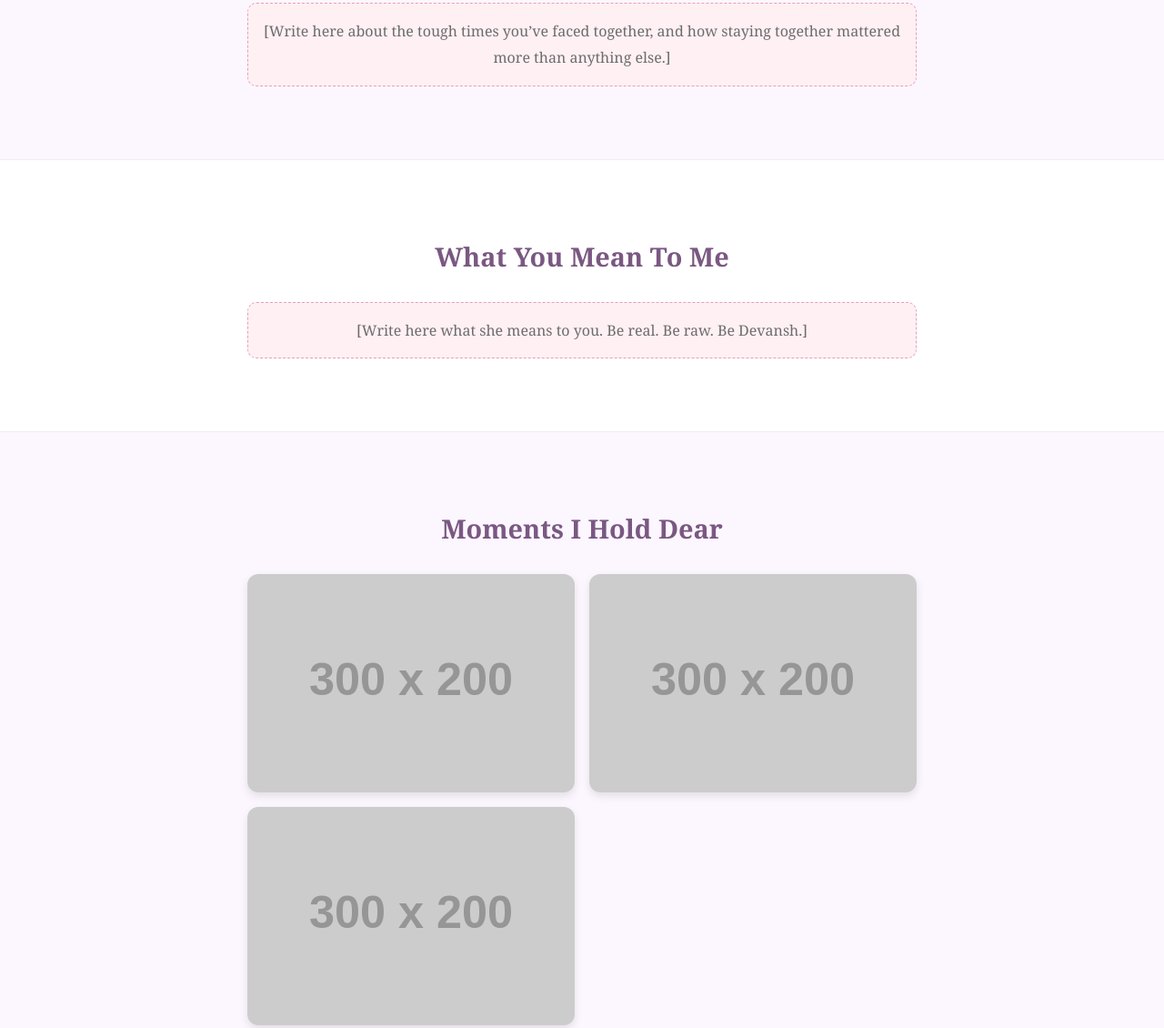
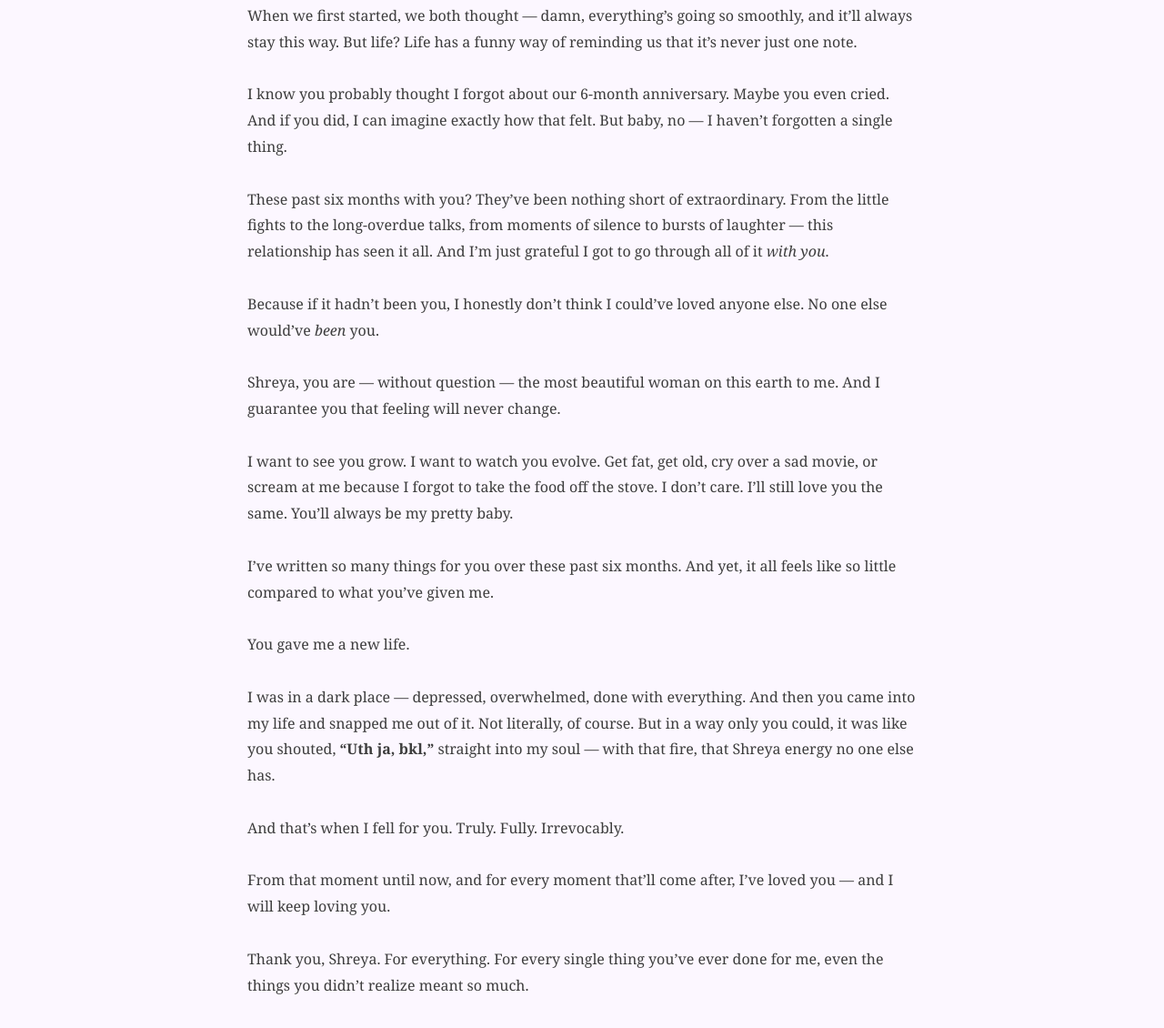
Before and after one commit to kelopronan/SH, a plain HTML site: page index.html in a window 1280 px wide. Shown: the part 1237-2367 px from the top of the page at 91% size. Drawn offline with Linux system fonts and the light colour scheme; placeholder pictures from the web are drawn by us.

Commit message:
Update index.html

```diff
--- a/index.html
+++ b/index.html
@@ -19,7 +19,7 @@
     <div class="container">
       <h2>Today Marks 6 Months</h2>
       <p class="quote">
-        "To celebrate the small things in life is what makes us human, and we as humans have seemed to forget that for quite a long time."
+        "To celebrate the small things in life is what makes us human, and we as humans have seemingly forgotten that for quite a long time."
         <br><span class="author">– Devansh Tiwary</span>
       </p>
     </div>
@@ -30,7 +30,7 @@
       <h2>Our Timeline</h2>
       <ul class="timeline-list">
         <li><strong>14 November</strong> – The day we began ❤️</li>
-        <li><strong>14 May</strong> – Six beautiful months later</li>
+        <li><strong>14 May</strong> – Six(or seven as my darling says it) beautiful months later</li>
         <li><em>...and everything in between</em></li>
       </ul>
     </div>
@@ -39,7 +39,40 @@
   <section class="story section">
     <div class="container">
       <h2>The Ups and Downs</h2>
-      <p class="placeholder">[Write here about the tough times you’ve faced together, and how staying together mattered more than anything else.]</p>
+      <div class="parchment">
+  <p>
+    When we first started, we both thought — damn, everything’s going so smoothly, and it’ll always stay this way. But life? Life has a funny way of reminding us that it’s never just one note.
+    <br><br>
+    I know you probably thought I forgot about our 6-month anniversary. Maybe you even cried. And if you did, I can imagine exactly how that felt. But baby, no — I haven’t forgotten a single thing.
+    <br><br>
+    These past six months with you? They’ve been nothing short of extraordinary. From the little fights to the long-overdue talks, from moments of silence to bursts of laughter — this relationship has seen it all. And I’m just grateful I got to go through all of it <em>with you</em>.
+    <br><br>
+    Because if it hadn’t been you, I honestly don’t think I could’ve loved anyone else. No one else would’ve <em>been</em> you.
+    <br><br>
+    Shreya, you are — without question — the most beautiful woman on this earth to me. And I guarantee you that feeling will never change.
+    <br><br>
+    I want to see you grow. I want to watch you evolve. Get fat, get old, cry over a sad movie, or scream at me because I forgot to take the food off the stove. I don’t care. I’ll still love you the same. You’ll always be my pretty baby.
+    <br><br>
+    I’ve written so many things for you over these past six months. And yet, it all feels like so little compared to what you’ve given me.
+    <br><br>
+    You gave me a new life.
+    <br><br>
+    I was in a dark place — depressed, overwhelmed, done with everything. And then you came into my life and snapped me out of it. Not literally, of course. But in a way only you could, it was like you shouted, <strong>“Uth ja, bkl,”</strong> straight into my soul — with that fire, that Shreya energy no one else has.
+    <br><br>
+    And that’s when I fell for you. Truly. Fully. Irrevocably.
+    <br><br>
+    From that moment until now, and for every moment that’ll come after, I’ve loved you — and I will keep loving you.
+    <br><br>
+    Thank you, Shreya. For everything. For every single thing you’ve ever done for me, even the things you didn’t realize meant so much.
+    <br><br>
+    Someday, in a few years, I’ll ask you something really important. And I hope you’ll say yes.
+    <br><br>
+    You’re my beautiful baby. You always have been. You always will be.
+    <br><br>
+    Muuuuuuuaaaaaaaaaaaaaaaahhhhhhhhhhhhhhhhh 😘
+  </p>
+</div>
+
     </div>
   </section>
 
```
